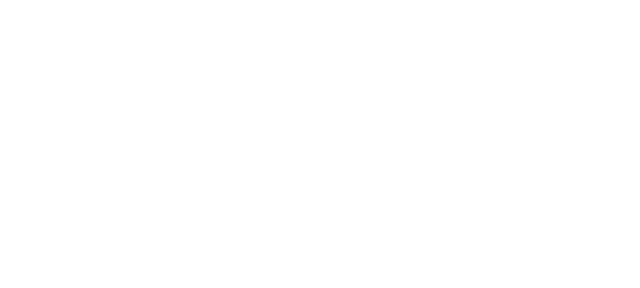
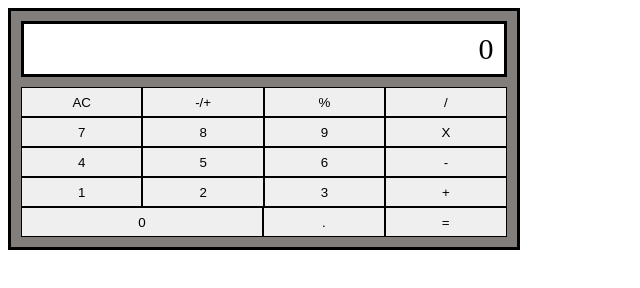
Before and after one commit to spalme21/calculator, a plain HTML site: page index.html in a window 1280 px wide. Shown: the whole page, without its empty margins (0-640 px from the left). Drawn offline with Linux system fonts and the light colour scheme.

Commit message:
Create nonfunctional calculator, Start styling

```diff
--- a/index.html
+++ b/index.html
@@ -8,6 +8,37 @@
     <title>Calculator</title>
 </head>
 <body>
-
+    <div class="calculator">
+        <div class="display">0</div>
+        <div class="row">
+            <button id="clear">AC</button>
+            <button id="neg">-/+</button>
+            <button id="percentage">%</button>
+            <button id="/">/</button>
+        </div>
+        <div class="row">
+            <button id="7">7</button>
+            <button id="8">8</button>
+            <button id="9">9</button>
+            <button id="X">X</button>
+        </div>
+        <div class="row">
+            <button id="4">4</button>
+            <button id="5">5</button>
+            <button id="6">6</button>
+            <button id="-">-</button>
+        </div>
+        <div class="row">
+            <button id="1">1</button>
+            <button id="2">2</button>
+            <button id="3">3</button>
+            <button id="+">+</button>
+        </div>
+        <div class="row">
+            <button id="zero">0</button>
+            <button id=".">.</button>
+            <button id="=">=</button>
+        </div>
+    </div>
 </body>
 </html>
--- a/styles.css
+++ b/styles.css
@@ -0,0 +1,44 @@
+.calculator {
+    border: solid;
+    width: 40%;
+    background-color: #827E7C;
+    padding-bottom: 10px;
+}
+
+.display {
+    display: flex;
+    border: solid;
+    margin: 10px;
+    height: 50px;
+    align-items: center;
+    padding-right: 10px;
+    background-color: white;
+    vertical-align: middle;
+    justify-content: end;
+    font-size: 30px;
+}
+
+button {
+    flex: 1;
+    height: 30px;
+    padding: 0;
+    border: solid black .5px;
+}
+
+button:hover {
+    background-color: grey;
+}
+
+button:active {
+    background-color: blue;
+}
+
+.row {
+    display: flex;
+    margin-left: 10px;
+    margin-right: 10px;
+}
+
+#zero {
+    flex: 2;
+}
```
